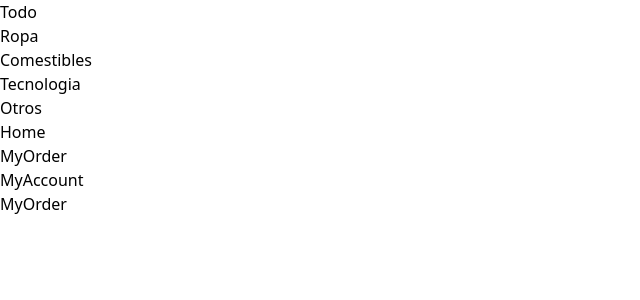
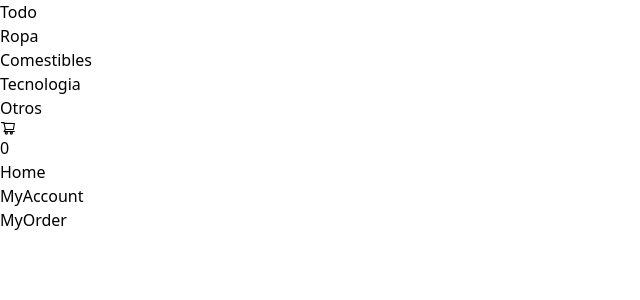
Before and after one commit to SoyRandy708/ecommerce, a React (Vite) app: page /MyOrder in a window 1280 px wide. Shown: the top 300 px of the page, without its empty margins (0-640 px from the left). Built offline with nearby package versions, Linux system fonts and the light colour scheme.

Commit message:
Añadido contexto global al proyecto y contador del carrito de compras

```diff
--- a/index.html
+++ b/index.html
@@ -3,7 +3,7 @@
   <head>
     <meta charset="UTF-8" />
     <meta name="viewport" content="width=device-width, initial-scale=1.0" />
-    <title>Vite + React</title>
+    <title>eCommerce</title>
   </head>
   <body>
     <div id="root"></div>
--- a/src/components/Card.jsx
+++ b/src/components/Card.jsx
@@ -1,11 +1,24 @@
+import { useContext } from "react"
+import { ShoppingContext } from "../context"
 import { BsPlusCircleFill } from "react-icons/bs"
 
 export function Card({ name, price, category, image, description }) {
     const title = name.split(" ").slice(0, 2).join(" ")
+    const {
+        cartCounter,
+        setCartCounter,
+    } = useContext(ShoppingContext)
+
+    const addToCart = () => {
+        setCartCounter(cartCounter + 1)
+    }
 
     return (
         <figure className="relative w-56 h-56 bg-blue-200 rounded-xl overflow-hidden">
-            <BsPlusCircleFill className="absolute top-2 right-2 w-8 h-8 cursor-pointer"/>
+            <BsPlusCircleFill
+                className="absolute top-2 right-2 w-8 h-8 cursor-pointer"
+                onClick={addToCart}
+            />
 
             <p className="absolute top-0 left-0 bg-sky-400 rounded-xl p-2">{category}</p>
 
--- a/src/components/Navbar.jsx
+++ b/src/components/Navbar.jsx
@@ -1,7 +1,15 @@
+import { useContext } from "react";
+import { ShoppingContext } from "../context";
 import { NavLink } from "react-router-dom";
+import { AiOutlineShoppingCart } from "react-icons/ai"
 
 export function Navbar() {
+    const {
+        cartCounter
+    } = useContext(ShoppingContext)
+
     const activeStyle = "underline underline-offset-4"
+
     const menuLeft = [
         {to: "/", texto: "Todo"},
         {to: "/Ropa", texto: "Ropa"},
@@ -12,9 +20,9 @@ export function Navbar() {
 
     const menuRight = [
         {to: "/", texto: "Home"},
-        {to: "/MyOrder", texto: "MyOrder"},
         {to: "/MyAccount", texto: "MyAccount"},
     ]
+
 
     return (
         <nav className="w-full flex justify-between items-center fixed top-0 z-10 py-5 px-8 text-base bg-violet-200">
@@ -32,7 +40,16 @@ export function Navbar() {
             </ul>
 
             <ul className="flex items-center gap-5">
-            {menuRight.map(link => (
+                <li>
+                    <NavLink
+                        to={"/MyOrder"}
+                    >
+                        <AiOutlineShoppingCart className="inline-block w-6 h-6 mr-1"/>
+                        {cartCounter}
+                    </NavLink>
+                </li>
+
+                {menuRight.map(link => (
                     <li key={link.texto}>
                         <NavLink
                             to={link.to}
--- /dev/null
+++ b/src/context/index.jsx
@@ -0,0 +1,21 @@
+import { createContext } from "react"
+import { useState } from "react"
+
+const ShoppingContext = createContext()
+
+function ShoppingProvider({ children }) {
+    const [cartCounter, setCartCounter] = useState(0)
+    console.log(cartCounter)
+
+    return (
+        <ShoppingContext.Provider value={{
+            cartCounter,
+            setCartCounter,
+
+        }}>
+            {children}
+        </ShoppingContext.Provider>
+    )
+}
+
+export { ShoppingContext, ShoppingProvider}
--- a/src/routes/App.jsx
+++ b/src/routes/App.jsx
@@ -1,4 +1,5 @@
 import { useRoutes, BrowserRouter } from "react-router-dom"
+import { ShoppingProvider } from "../context"
 import { Home } from "../pages/Home"
 import { MyAccount } from "../pages/MyAccount"
 import { MyOrder } from "../pages/MyOrder"
@@ -22,12 +23,14 @@ const AppRoutes = () => {
 function App() {
 
   return (
+    <ShoppingProvider>
       <BrowserRouter>
         <Navbar />
         <Layout >
           <AppRoutes />
         </Layout>
       </BrowserRouter>
+    </ShoppingProvider>
   )
 }
 
```
Lines whose indentation alone changed are shown as unchanged.
